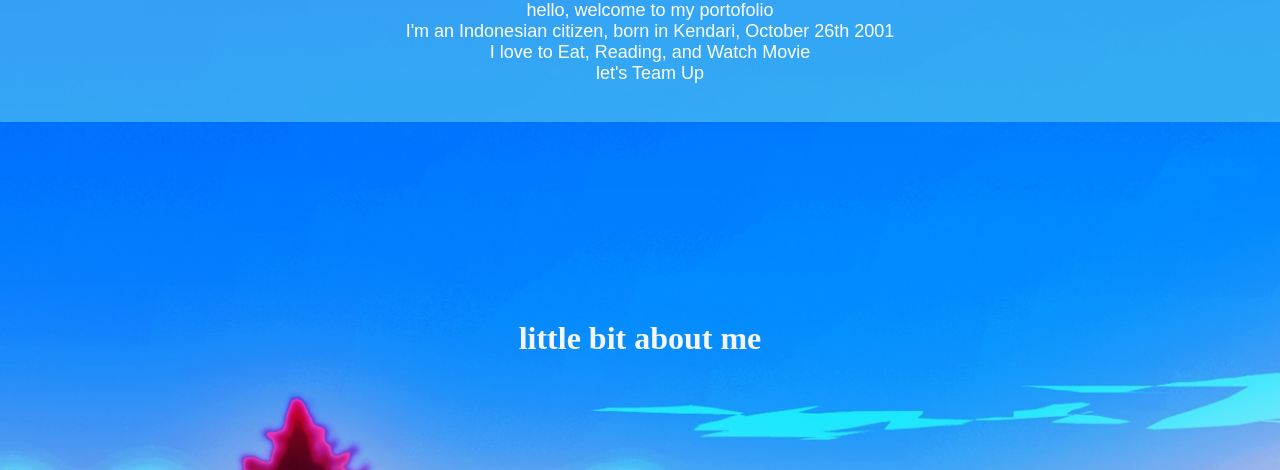
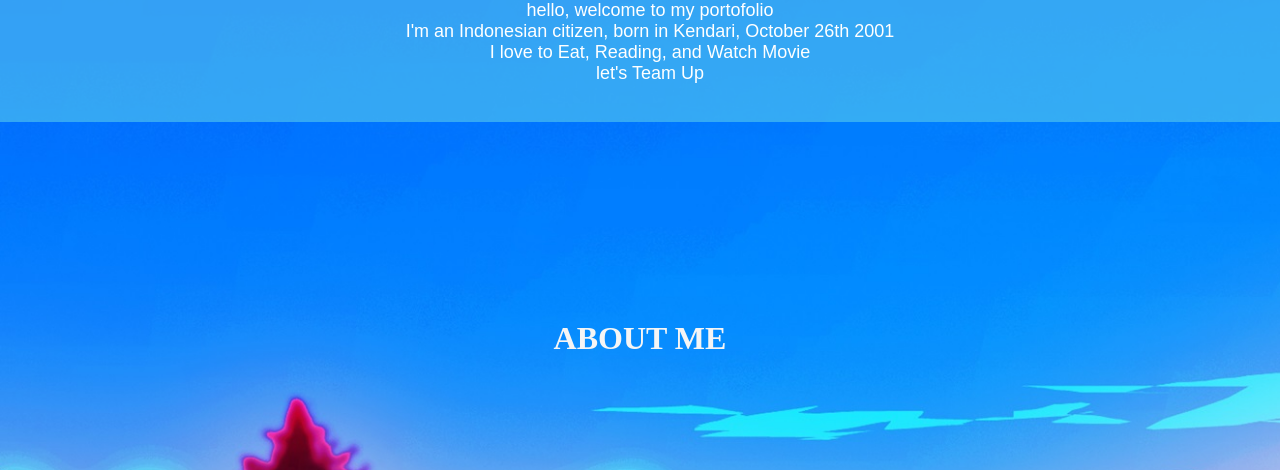
Before and after one commit to WaodeAnti13/Pengumpulan-Tugas, a plain HTML site: page index.html in a window 1280 px wide. Shown: the part 330-800 px from the top of the page. Drawn offline with Linux system fonts and the light colour scheme.

Commit message:
Update index.html

```diff
--- a/index.html
+++ b/index.html
@@ -42,7 +42,7 @@
             </div>
         </div>
     </div>
-            <h1 behavior="alternate" width="800" class="about" id="about">little bit about me</h1>
+            <h1 behavior="alternate" width="800" class="about" id="about">ABOUT ME</h1>
     <section class="nur">
         <div class="content-body">
             <div class="content-box-skills">
```
